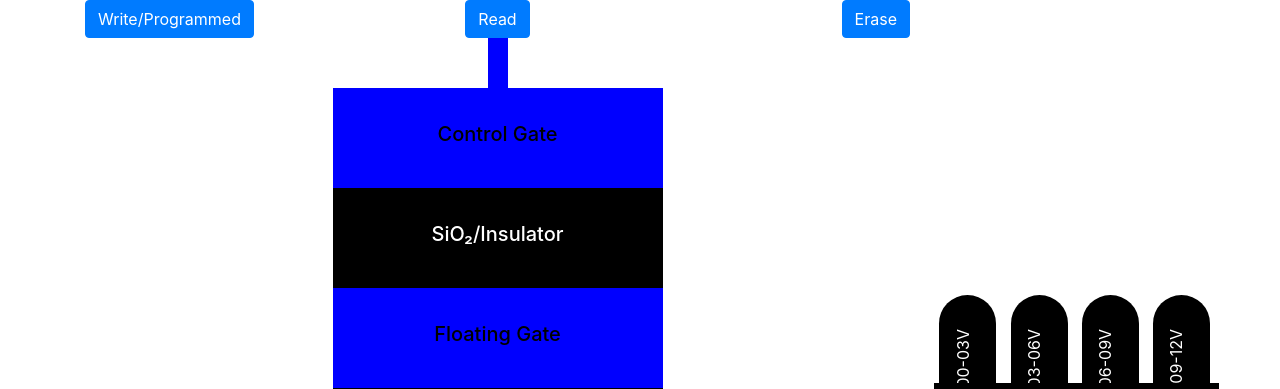
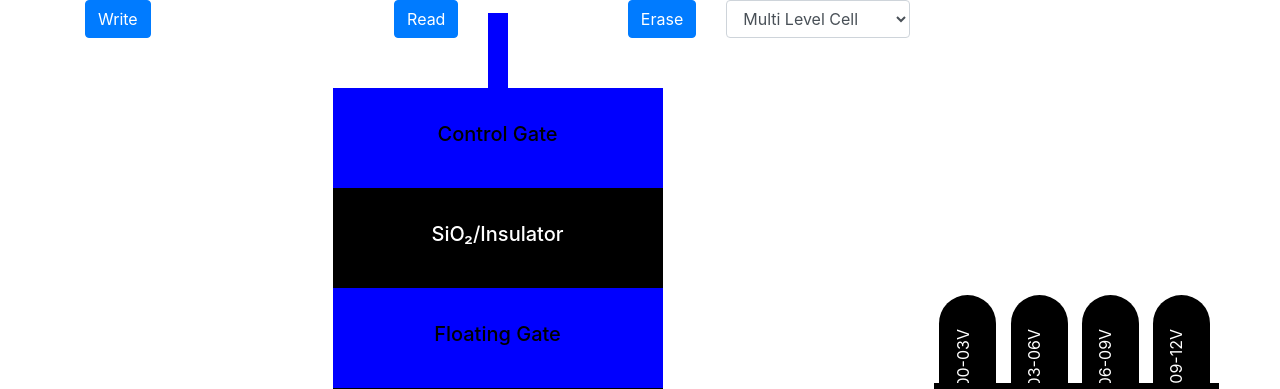
Before and after one commit to bithabib/flash_ssd_simulator_web, a Python web app: template templates/cell_simulator.html in a window 1280 px wide. Shown: the part 265-654 px from the top of the page. Run offline with Jinja, Linux system fonts and the light colour scheme; the template is opened without the code that fills it, so the values that code supplies are empty; some libraries are stand-ins or nearby versions.

Commit message:
Adding deferent cell

```diff
--- a/templates/cell_simulator.html
+++ b/templates/cell_simulator.html
@@ -12,26 +12,20 @@
     <title>Control Gate</title>
     <link rel="icon" href="../readme_documentation_src/icon/icon.jpeg" type="image/jpeg">
     <link rel="stylesheet" href="https://maxcdn.bootstrapcdn.com/bootstrap/4.0.0/css/bootstrap.min.css">
-    <link rel="stylesheet" type="text/css" href="../src/css/cell_simulator.css">
+    <link rel="stylesheet" type="text/css" href="static/src/css/cell_simulator.css">
     <script async src="https://pagead2.googlesyndication.com/pagead/js/adsbygoogle.js?client=ca-pub-9851772843061782"
         crossorigin="anonymous"></script>
     <script src="https://ajax.googleapis.com/ajax/libs/jquery/3.5.1/jquery.min.js"></script>
-    <script>
-        $(function () {
-            $("#includedContent").load("includes/header.html");
-        });
-    </script>
 </head>
 
 <body>
-    <div id="includedContent"></div>
-
+    {% include 'includes/header.html' %}
     <header class="bg-light py-4 text-center">
         <div class="container">
             <div style="display: inline-block; position: relative;">
                 <h1 class="display-4">Cell Simulator</h1>
                 <p class="lead">Floating Gate Transistor</p>
-                <a href="flash_memory.html" class="btn btn-primary">Eyana: The SSD Simulator</a>
+                <a href="\flash_memory" class="btn btn-primary">Eyana: The SSD Simulator</a>
             </div>
         </div>
     </header>
@@ -42,16 +36,24 @@
             <div class="row justify-content-center">
                 <div class="col-9">
                     <div class="row">
-                        <div class="col">
-                            <button type="button" class="btn btn-primary float-left"
-                                id="write_button">Write/Programmed</button>
+                        <div class="col-3">
+                            <button type="button" class="btn btn-primary float-left" id="write_button">Write</button>
                         </div>
-                        <div class="col text-center"> <!-- Added "text-center" class here -->
+                        <div class="col-4 text-center"> <!-- Added "text-center" class here -->
                             <button type="button" class="btn btn-primary" id="read_button">Read</button>
                         </div>
-                        <div class="col">
+                        <div class="col-2">
                             <button type="button" class="btn btn-primary float-right" id="erase_button">Erase</button>
                         </div>
+                        <!-- dropdown Signle Level Cell or Multi Level Cell  -->
+                        <div class="col-3">
+                            <select class="form-control" id="cell_type">
+                                <option value="single_level_cell">Single Level Cell</option>
+                                <option value="multi_level_cell" selected>Multi Level Cell</option>
+                            </select>
+
+                        </div>
+
                     </div>
                     <p class="p-2 text-center" id="applying_write_voltage" style="display: none;">Applying 25V</p>
                     <p class="p-2 text-center" id="applying_read_voltage" style="display: none;"></p>
@@ -270,7 +272,7 @@
             </div>
         </div>
     </div>
-    <script src="../views/cell_simulator.js"></script>
+    <script src="static/src/js/cell_simulator.js"></script>
 
 </body>
 
```
